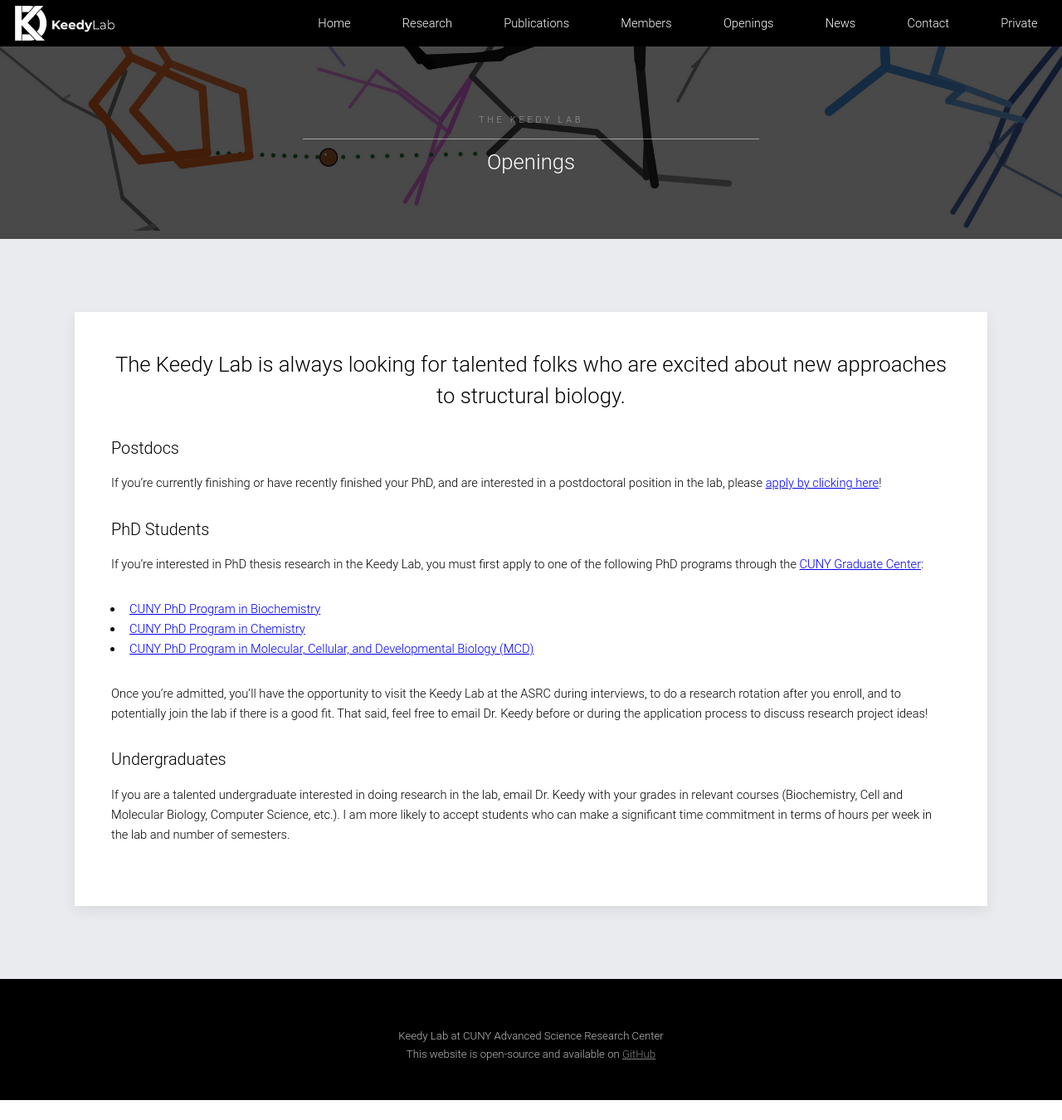
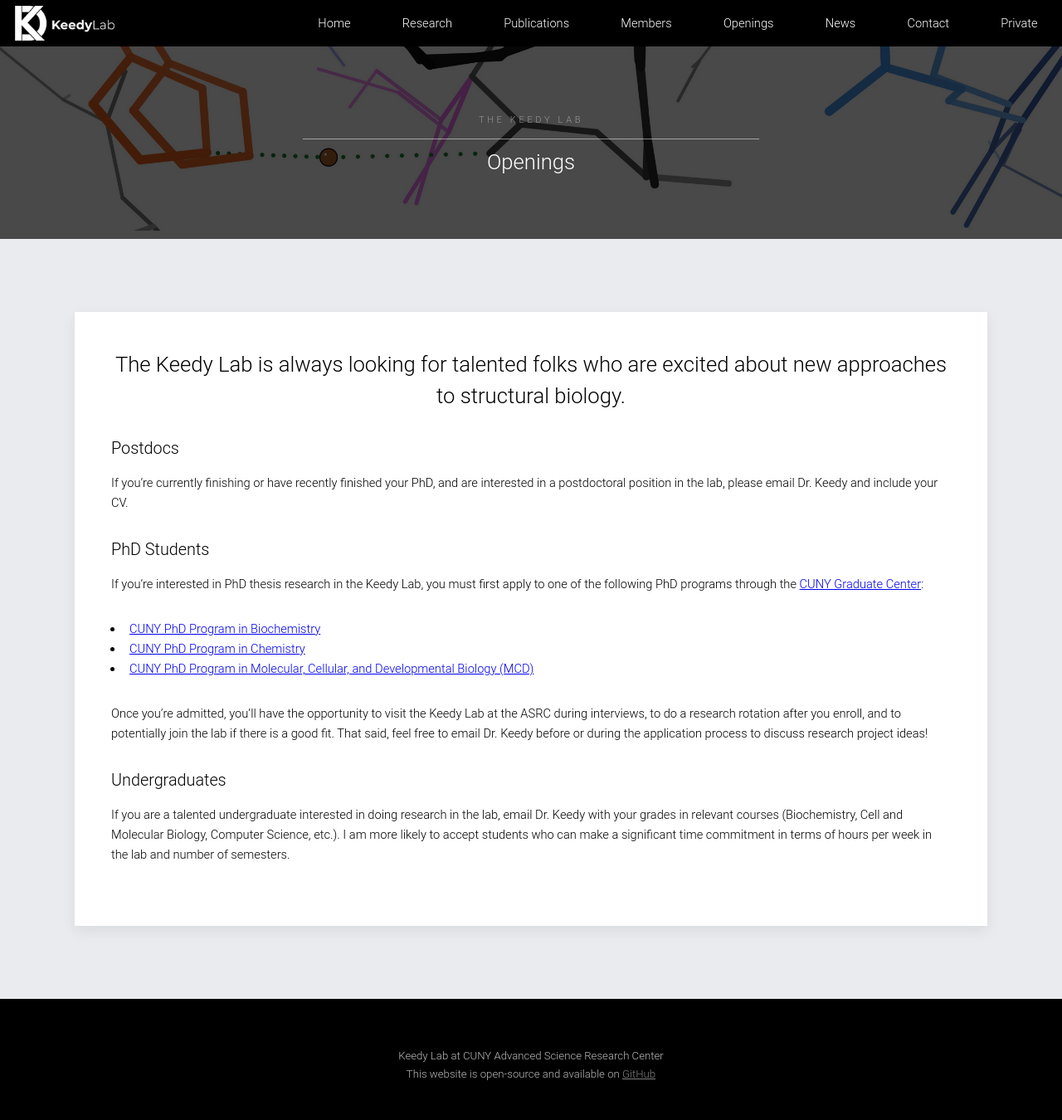
Before and after one commit to keedylab/keedylab.github.io, a Jekyll site: the page built from openings/index.html, in a window 1280 px wide and 1350 px high. Shown: the whole window at 83% size. Built offline with Jekyll 4.4.1, drawn with Linux system fonts in a browser that asks for light colours.

Commit message:
Removed RFCUNY postdoc ad link

```diff
--- a/openings/index.html
+++ b/openings/index.html
@@ -10,7 +10,7 @@
 
 If you're currently finishing or have recently finished your PhD,
 and are interested in a postdoctoral position in the lab,
-please [apply by clicking here](https://www.rfcuny.org/careers/postings?pvnID=RC-2207-004956)!
+please email Dr. Keedy and include your CV.
 
 
 ### PhD Students
```
